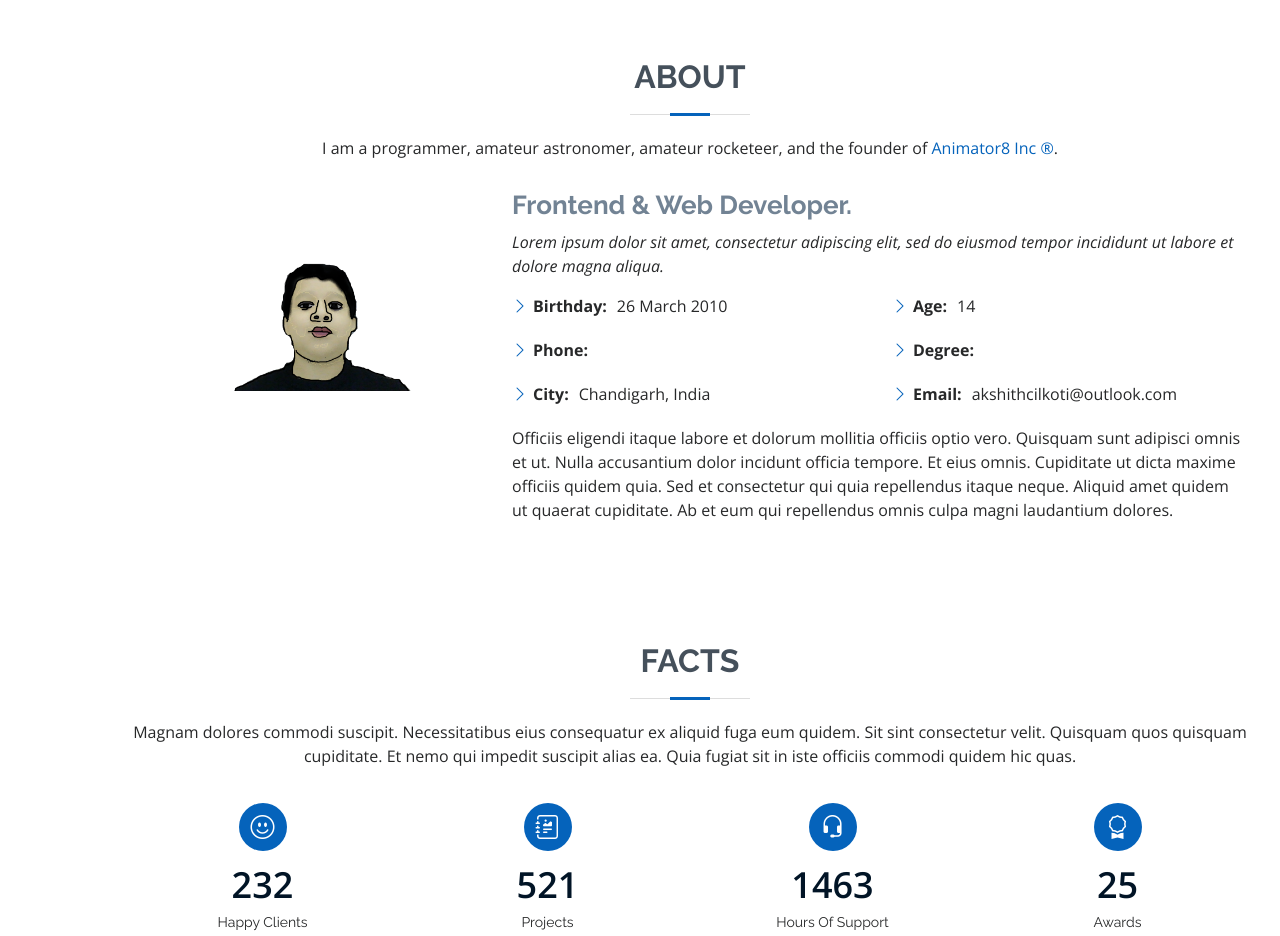
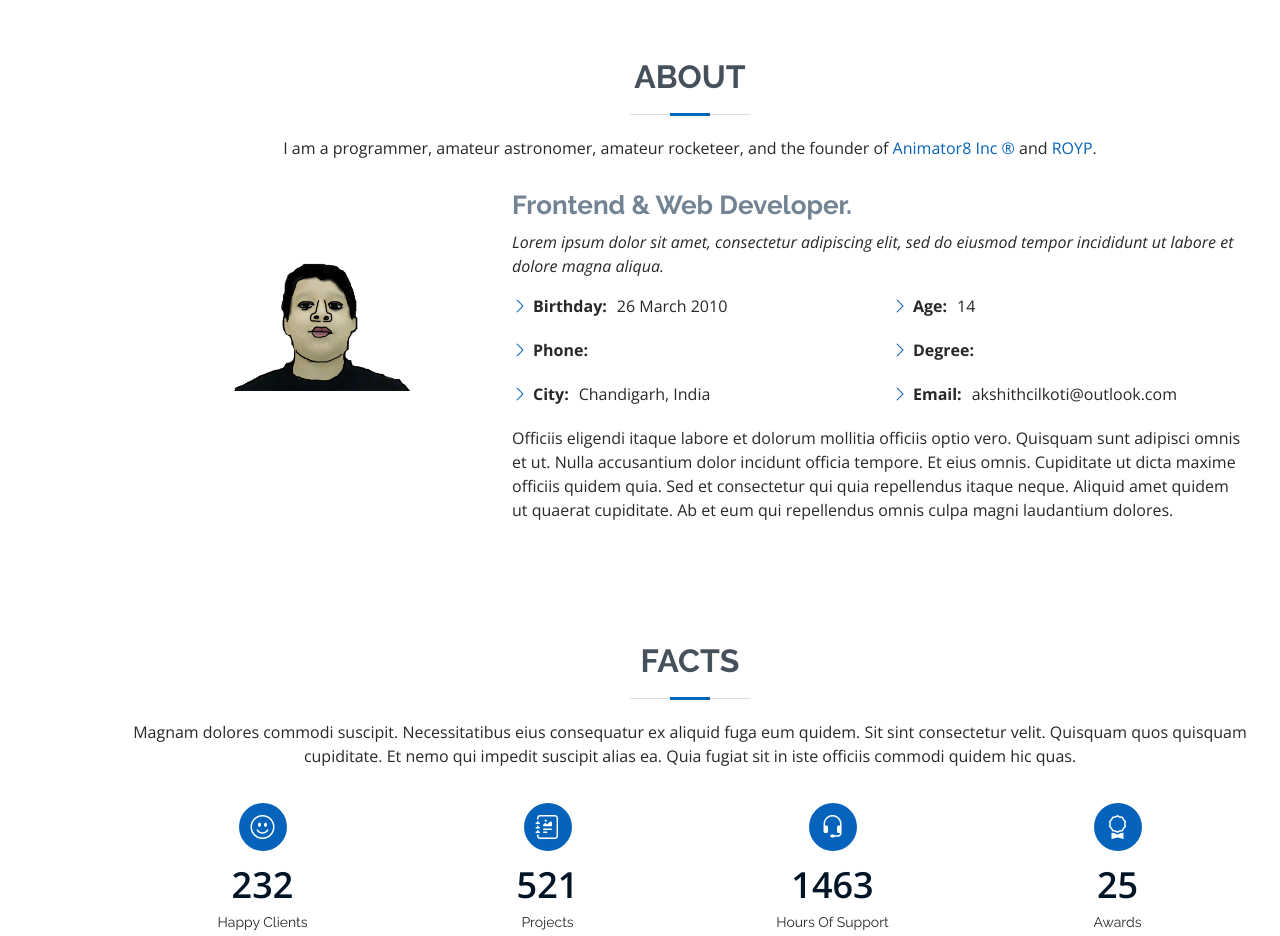
Before and after one commit to Akshit-Chilkoti/akshit-chilkoti.github.io, a plain HTML site: page index.html in a window 1280 px wide. Shown: the part 802-1738 px from the top of the page. Drawn offline with nearby package versions, Linux system fonts and the light colour scheme.

Commit message:
minor changes

```diff
--- a/index.html
+++ b/index.html
@@ -81,7 +81,7 @@
 
         <div class="section-title">
           <h2>About</h2>
-          <p>I am a programmer, amateur astronomer, amateur rocketeer, and the founder of <a target="_blank" href="https://animator8.netlify.app/">Animator8 Inc ®</a>.</p>
+          <p>I am a programmer, amateur astronomer, amateur rocketeer, and the founder of <a target="_blank" href="https://animator8.netlify.app/">Animator8 Inc ®</a> and <a target="_blank" href="https://akshit-chilkoti.github.io/royp.github.io/">ROYP</a>.</p>
         </div>
 
         <div class="row">
```
